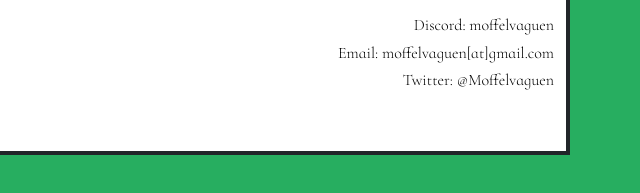
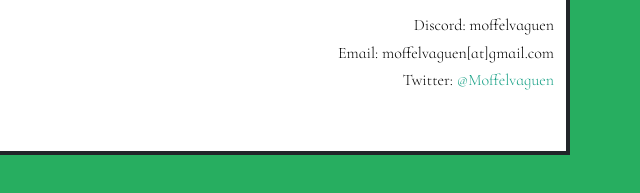
Before and after one commit to MowlwoM/mowl.github.io, a plain HTML site: page index.html in a window 1280 px wide. Shown: the part 325-518 px from the top of the page, 640-1280 px from the left. Drawn offline with Linux system fonts and the light colour scheme.

Commit message:
fixing twitter url

```diff
--- a/index.html
+++ b/index.html
@@ -27,7 +27,7 @@
                     <p style="text-align:right;">
                         Discord: moffelvaguen<br>
                         Email: moffelvaguen[at]gmail.com<br>
-                        Twitter: <a ref=https://twitter.com/moffelvaguen>@Moffelvaguen</a>
+                        Twitter: <a href="https://twitter.com/moffelvaguen">@Moffelvaguen</a>
                     </p>
                 </div>
 
```
